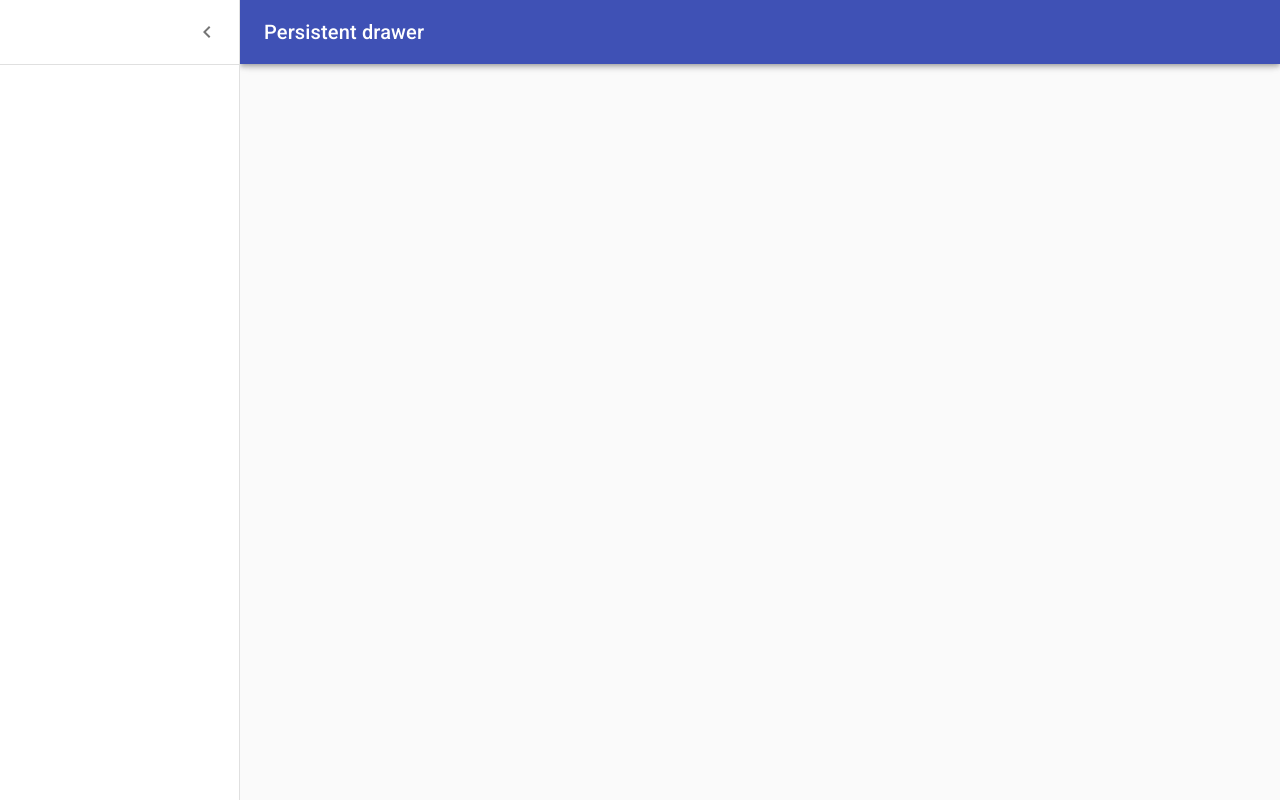
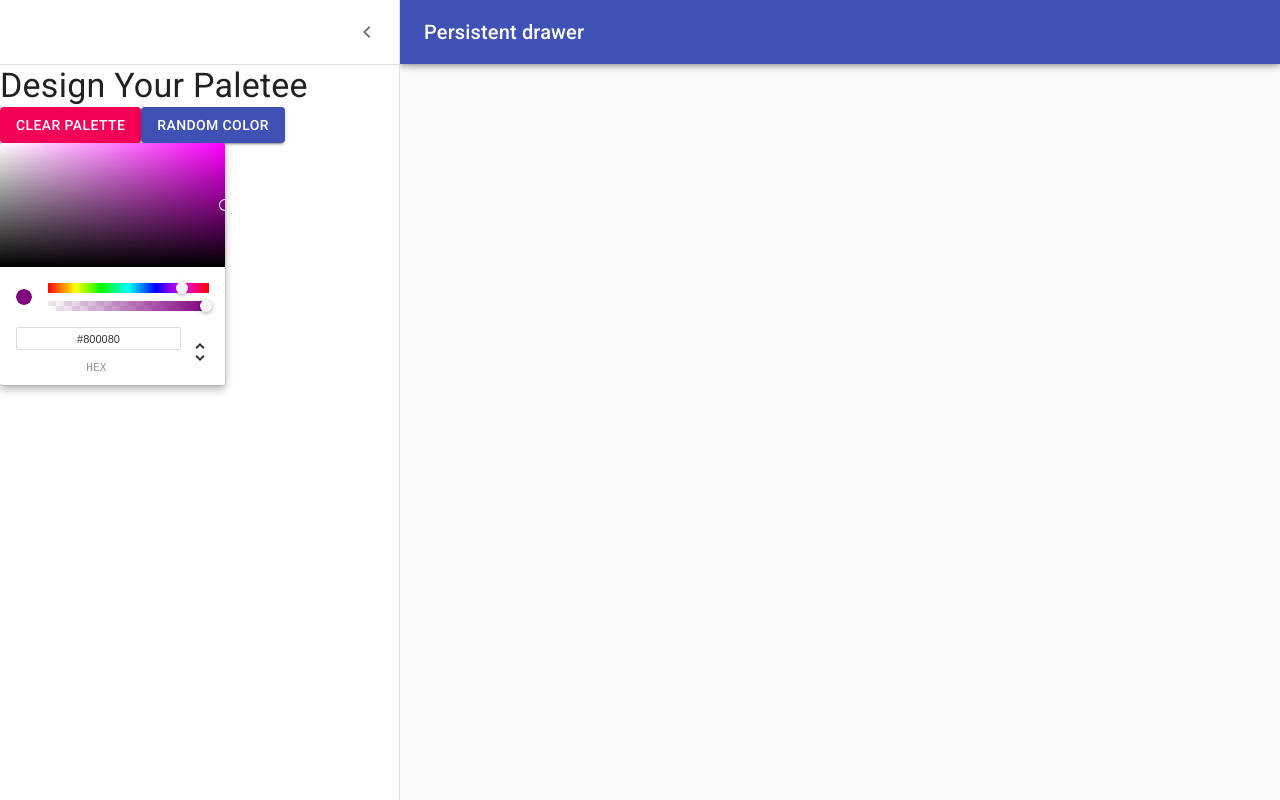
Before and after one commit to princea55/react-color-app, a React (Create React App) app: page /palette/new in a window 1280 px wide. Both pictures are taken after a click on the button "Open drawer". Built offline with nearby package versions, Linux system fonts and the light colour scheme.

Commit message:
add CHromePicker and Button to drawer

```diff
--- a/package.json
+++ b/package.json
@@ -4,7 +4,7 @@
   "private": true,
   "engines": {
     "node": "v12.16.2",
-    "npm":"6.14.4"
+    "npm": "6.14.4"
   },
   "dependencies": {
     "@material-ui/core": "^4.9.12",
@@ -15,6 +15,7 @@
     "chroma-js": "^2.1.0",
     "rc-slider": "^9.2.4",
     "react": "^16.13.1",
+    "react-color": "^2.18.0",
     "react-copy-to-clipboard": "^5.0.2",
     "react-dom": "^16.13.1",
     "react-router-dom": "^5.1.2",
--- a/src/NewPaletteForm.js
+++ b/src/NewPaletteForm.js
@@ -9,9 +9,10 @@
 import Divider from "@material-ui/core/Divider";
 import IconButton from "@material-ui/core/IconButton";
 import MenuIcon from "@material-ui/icons/Menu";
+import Button from '@material-ui/core/Button';
 import ChevronLeftIcon from "@material-ui/icons/ChevronLeft";
-
-const drawerWidth = 240;
+import { ChromePicker } from "react-color";
+const drawerWidth = 400;
 
 const styles = theme => ({
     root: {
@@ -54,7 +55,7 @@
     },
     content: {
         flexGrow: 1,
-        padding: theme.spacing.unit * 3,
+        padding: theme.spacing(3),
         transition: theme.transitions.create("margin", {
             easing: theme.transitions.easing.sharp,
             duration: theme.transitions.duration.leavingScreen
@@ -122,6 +123,18 @@
                         </IconButton>
                     </div>
                     <Divider />
+                    <Typography variant="h4">
+                        Design Your Paletee
+                    </Typography>
+                    <div>
+                        <Button variant="contained" color="secondary">Clear Palette</Button>
+                        <Button variant="contained" color="primary">Random Color</Button>
+                    </div>
+                    <ChromePicker
+                        color="purple"
+                        onChangeComplete={(newColor) => console.log(newColor)}
+                    />
+
                 </Drawer>
                 <main
                     className={classNames(classes.content, {
@@ -129,6 +142,7 @@
                     })}
                 >
                     <div className={classes.drawerHeader} />
+
                 </main>
             </div>
         );
```
Also changed, not shown: 1 other file (tests, documents, lock files or other folders).
